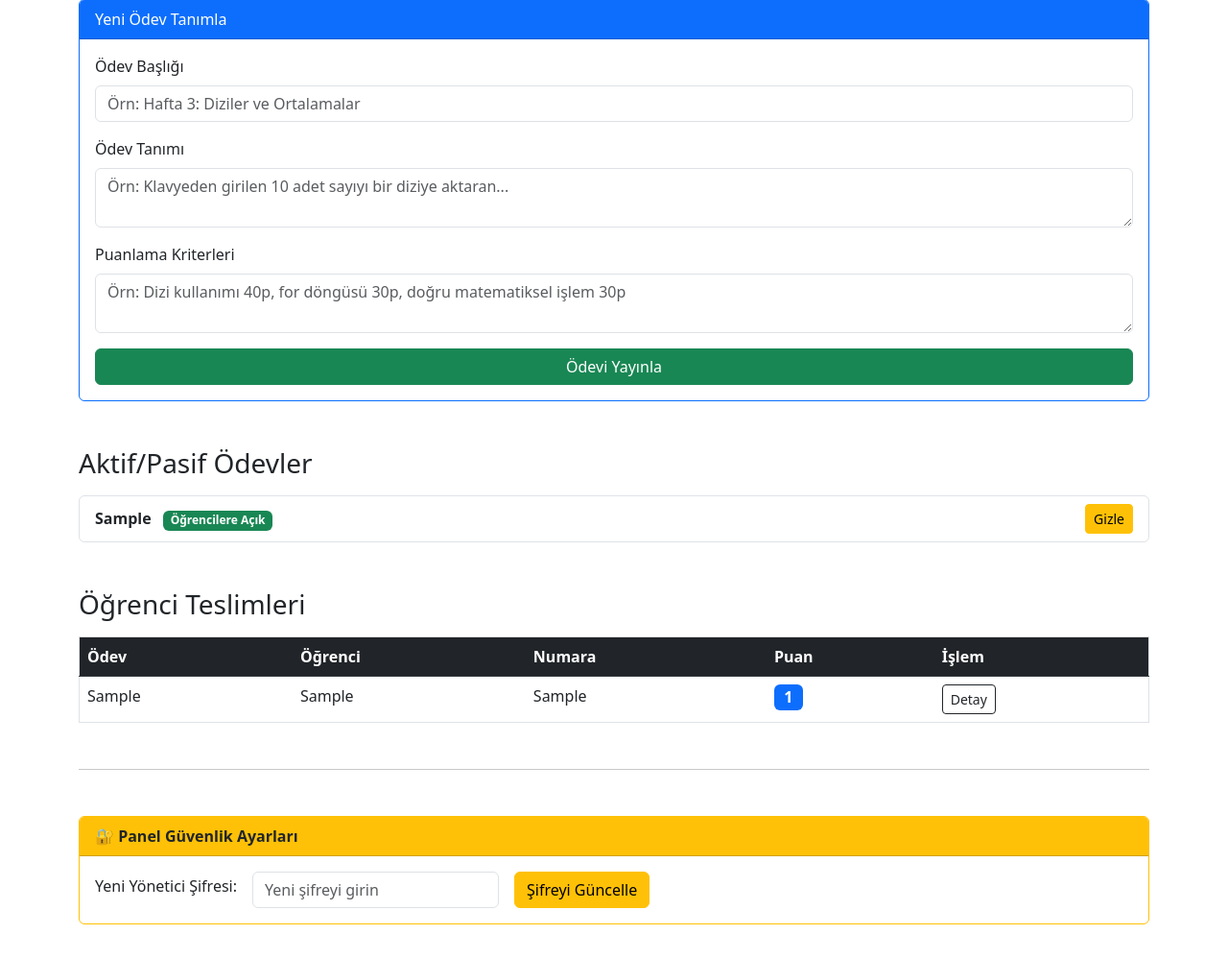
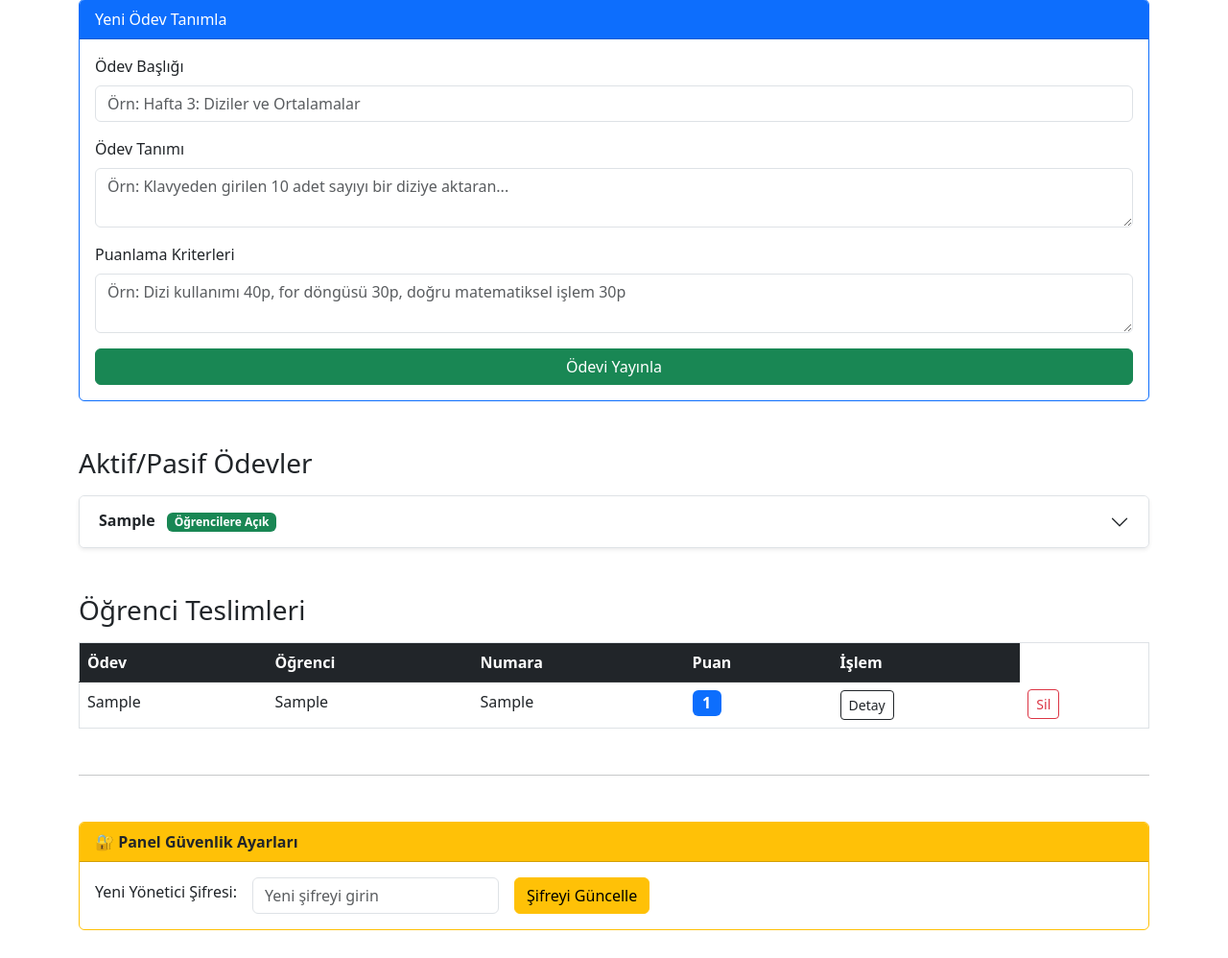
Before and after one commit to semanurozyilmaz/degerlendirme_sistemi, a Flask app: page /yetkili in a window 1280 px wide. Shown: the part 119-1117 px from the top of the page at 96% size. Before the commit the page ends 1082 px from the top, so only its background shows below. Run offline with Flask 3, Linux system fonts and the light colour scheme; the visitor is signed in with stand-in values (Sample User, id 1); tables that the repository leaves empty hold one stand-in row (values such as "Sample post"); parts of the project's set-up code (start-up, migrations or seed data) failed here and were passed over.

Commit message:
edited ui

```diff
--- a/yukleme_sistemi/app.py
+++ b/yukleme_sistemi/app.py
@@ -294,5 +294,34 @@ def reset_password():
         flash("Şifre varsayılan olarak sıfırlandı!", "warning")
     return redirect(url_for('login'))
 
+@app.route('yetkili/sil/<int:id>', methods=['POST'])
+def sil_teslim(id):
+    if not session.get('yetkili_giris'):
+        return redirect(url_for('login'))
+
+    teslim = OdevTeslim.query.get_or_404(id)
+    try:
+        db.session.delete(teslim)
+        db.session.commit()
+        os.remove(teslim.dosya_yolu)
+        return redirect(url_for('yetkili_panel'))
+    except Exception as e:
+        db.session.rollback()
+        return f"Silme işlemi sırasında hata oluştu: {e}"
+
+@app.route('/yetkili/sil-odev/<int:id>', methods=['POST'])
+def sil_odev(id):
+    if not session.get('yetkili_giris'):
+        return redirect(url_for('login'))
+    odev = Odev.query.get_or_404(id)
+    try:
+        db.session.delete(odev)
+        db.session.commit()
+        os.remove(odev.dosya_yolu)
+    except Exception as e:
+        db.session.rollback()
+        print(f"Hata: {e}")
+
+    return redirect(url_for('yetkili_panel'))
 if __name__ == '__main__':
     app.run(debug=True, host='0.0.0.0', port=7860)
--- a/yukleme_sistemi/templates/yetkili.html
+++ b/yukleme_sistemi/templates/yetkili.html
@@ -52,19 +52,53 @@
     </div>
 
     <h3 class="mb-3">Aktif/Pasif Ödevler</h3>
-    <div class="list-group mb-5">
+    <div class="accordion mb-5" id="odevAccordion">
         {% for odev in tum_odevler %}
-        <div class="list-group-item d-flex justify-content-between align-items-center">
+        <div class="accordion-item shadow-sm mb-2 border">
+            <h2 class="accordion-header" id="heading{{ odev.id }}">
+                <button class="accordion-button collapsed" type="button" data-bs-toggle="collapse"
+                    data-bs-target="#collapse{{ odev.id }}" aria-expanded="false">
+                    <div class="d-flex justify-content-between align-items-center w-100 me-3">
                         <div>
                             <strong>{{ odev.baslik }}</strong>
                             <span class="badge {{ 'bg-success' if odev.is_active else 'bg-danger' }} ms-2">
                                 {{ 'Öğrencilere Açık' if odev.is_active else 'Gizli' }}
                             </span>
                         </div>
+                    </div>
+                </button>
+            </h2>
+            <div id="collapse{{ odev.id }}" class="accordion-collapse collapse" data-bs-parent="#odevAccordion">
+                <div class="accordion-body bg-light">
+                    <div class="row">
+                        <div class="col-md-6">
+                            <h6><strong>Ödev Açıklaması:</strong></h6>
+                            <p class="text-muted small">{{ odev.tanim or 'Açıklama yok.' }}</p>
+                        </div>
+                        <div class="col-md-6 border-start">
+                            <h6><strong>Puanlama Kriterleri:</strong></h6>
+                            <p class="text-muted small italic">{{ odev.kriterler or 'Kriter belirlenmemiş.' }}</p>
+                        </div>
+                    </div>
+
+                    <hr>
+
+                    <div class="d-flex justify-content-end gap-2">
                         <a href="/yetkili/toggle-odev/{{ odev.id }}"
                             class="btn btn-sm {{ 'btn-warning' if odev.is_active else 'btn-info' }}">
+                            <i class="fas {{ 'fa-eye-slash' if odev.is_active else 'fa-eye' }} me-1"></i>
                             {{ 'Gizle' if odev.is_active else 'Göster' }}
                         </a>
+
+                        <form action="{{ url_for('sil_odev', id=odev.id) }}" method="POST"
+                            onsubmit="return confirm('Bu ödevi ve buna bağlı TÜM öğrenci cevaplarını silmek istediğinize emin misiniz?');">
+                            <button type="submit" class="btn btn-sm btn-danger">
+                                <i class="fas fa-trash-alt me-1"></i> Sil
+                            </button>
+                        </form>
+                    </div>
+                </div>
+            </div>
         </div>
         {% endfor %}
     </div>
@@ -91,6 +125,15 @@
                     <button class="btn btn-sm btn-outline-dark" onclick="koduGoster('{{ teslim.id }}')">Detay</button>
                     <div id="kod-{{ teslim.id }}" style="display:none;">{{ teslim.kod_icerik }}</div>
                     <div id="not-{{ teslim.id }}" style="display:none;">{{ teslim.geri_bildirim }}</div>
+                </td>
+                <td>
+                    <form action="{{ url_for('sil_teslim', id=teslim.id) }}" method="POST"
+                        onsubmit="return confirm('Bu ödevi ve AI değerlendirmesini kalıcı olarak silmek istediğinize emin misiniz?');"
+                        style="display:inline;">
+                        <button type="submit" class="btn btn-sm btn-outline-danger" title="Sil">
+                            <i class="fas fa-trash-alt"></i> Sil
+                        </button>
+                    </form>
                 </td>
             </tr>
             {% endfor %}
```
Also changed, not shown: 1 other file. Lines whose indentation alone changed are shown as unchanged.
